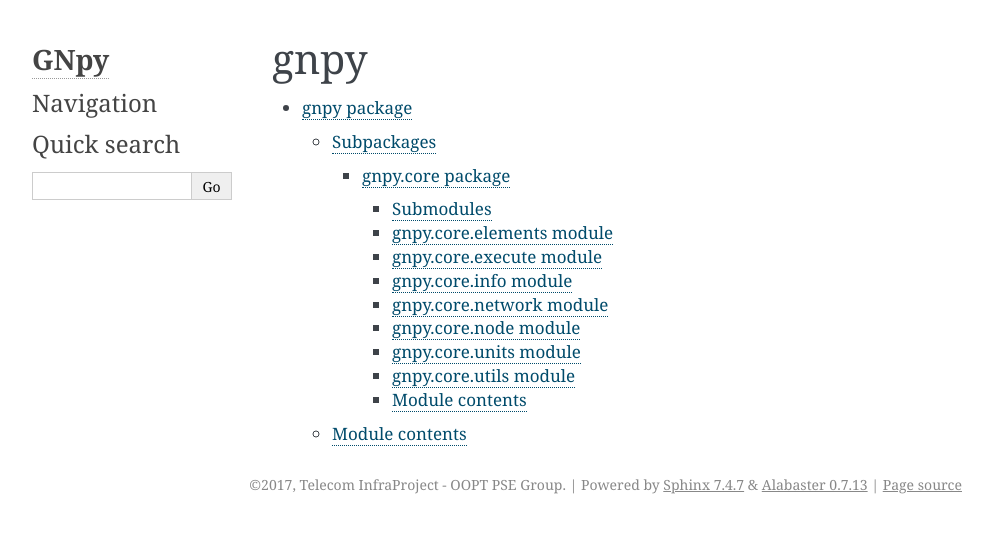
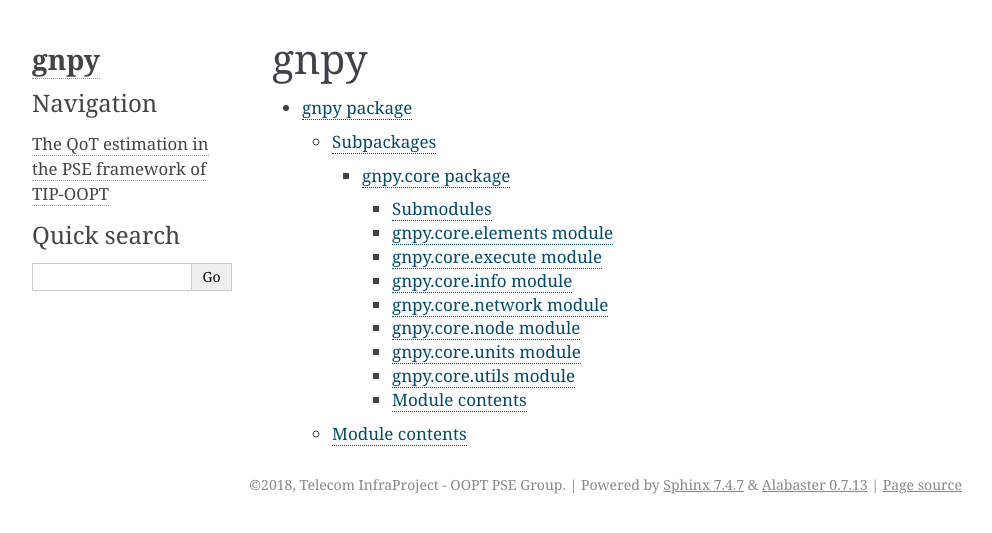
Before and after one commit to Telecominfraproject/oopt-gnpy, a Sphinx documentation site: the page built from docs/source/modules.rst, in a window 1280 px wide. Shown: the top 533 px of the page, without its empty margins (148-1140 px from the left). Built offline with Sphinx 7.4.7, drawn with Linux system fonts in a browser that asks for light colours; pages that are not in the unit, such as notebooks, are missing from menus; some of the changed lines change nothing that is shown.

Commit message:
doc fixes

```diff
--- a/docs/conf.py
+++ b/docs/conf.py
@@ -1,7 +1,7 @@
 #!/usr/bin/env python3
 # -*- coding: utf-8 -*-
 #
-# GNpy documentation build configuration file, created by
+# gnpy documentation build configuration file, created by
 # sphinx-quickstart on Mon Dec 18 14:41:01 2017.
 #
 # This file is execfile()d with the current directory set to its
@@ -47,8 +47,8 @@
 master_doc = 'index'
 
 # General information about the project.
-project = 'GNpy'
-copyright = '2017, Telecom InfraProject - OOPT PSE Group'
+project = 'gnpy'
+copyright = '2018, Telecom InfraProject - OOPT PSE Group'
 author = 'Telecom InfraProject - OOPT PSE Group'
 
 # The version info for the project you're documenting, acts as replacement for
@@ -120,7 +120,7 @@
 # -- Options for HTMLHelp output ------------------------------------------
 
 # Output file base name for HTML help builder.
-htmlhelp_basename = 'GNpydoc'
+htmlhelp_basename = 'gnpydoc'
 
 
 # -- Options for LaTeX output ---------------------------------------------
@@ -147,7 +147,7 @@
 # (source start file, target name, title,
 #  author, documentclass [howto, manual, or own class]).
 latex_documents = [
-    (master_doc, 'GNpy.tex', 'GNpy Documentation',
+    (master_doc, 'gnpy.tex', 'gnpy Documentation',
      'Telecom InfraProject - OOPT PSE Group', 'manual'),
 ]
 
@@ -157,7 +157,7 @@
 # One entry per manual page. List of tuples
 # (source start file, name, description, authors, manual section).
 man_pages = [
-    (master_doc, 'gnpy', 'GNpy Documentation',
+    (master_doc, 'gnpy', 'gnpy Documentation',
      [author], 1)
 ]
 
@@ -168,7 +168,7 @@
 # (source start file, target name, title, author,
 #  dir menu entry, description, category)
 texinfo_documents = [
-    (master_doc, 'GNpy', 'GNpy Documentation',
-     author, 'GNpy', 'One line description of project.',
+    (master_doc, 'gnpy', 'gnpy Documentation',
+     author, 'gnpy', 'One line description of project.',
      'Miscellaneous'),
 ]
--- /dev/null
+++ b/docs/model.rst
@@ -0,0 +1,146 @@
+The QoT estimation in the PSE framework of TIP-OOPT
+=======================================================
+
+QoT-E including ASE noise and NLI accumulation
+----------------------------------------------
+
+The operations of PSE simulative framework are based on the capability to
+estimate the QoT of one or more channels operating lightpaths over a given
+network route. For backbone transport networks, we can suppose that
+transceivers are operating polarization-division-multiplexed multilevel
+modulation formats with DSP-based coherent receivers, including equalization.
+For the optical links, we focus on state-of-the-art amplified and uncompensated
+fiber links, connecting network nodes including ROADMs, where add and drop
+operations on data traffic are performed. In such a transmission scenario, it
+is well accepted
+:cite:`vacondio_nonlinear_2012,bononi_modeling_2012,carena_modeling_2012,mecozzi_nonlinear_2012,secondini_analytical_2012,johannisson_perturbation_2013,dar_properties_2013,serena_alternative_2013,secondini_achievable_2013,poggiolini_gn-model_2014,dar_accumulation_2014,poggiolini_analytical_2011,savory_approximations_2013,bononi_single-_2013,johannisson_modeling_2014`
+to assume that transmission performances are limited by the amplified
+spontaneous emission (ASE) noise generated by optical amplifiers and and
+by nonlinear propagation effects: accumulation of a Gaussian disturbance
+defined as nonlinear interference (NLI) and generation of phase noise.
+State-of-the-art DSP in commercial transceivers are typically able to
+compensate for most of the phase noise through carrier-phase estimator
+(CPE) algorithms, for modulation formats with cardinality up to 16, per
+polarization state
+:cite:`poggiolini_recent_2017,schmidt_experimental_2015,fehenberger_experimental_2016`.
+So, for backbone networks covering medium-to-wide geographical areas, we
+can suppose that propagation is limited by the accumulation of two
+Gaussian disturbances: the ASE noise and the NLI. Additional impairments
+such as filtering effects introduced by ROADMs can be considered as
+additional equivalent power penalties depending on the ratio between the
+channel bandwidth and the ROADMs filters and the number of traversed
+ROADMs (hops) of the route under analysis. Modeling the two major
+sources of impairments as Gaussian disturbances, and being the receivers
+*coherent*, the unique QoT parameter determining the bit error rate
+(BER) for the considered transmission scenario is the generalized
+signal-to-noise ratio (SNR) defined as
+
+.. math::
+
+   {\text{SNR}}= L_F \frac{P_{\text{ch}}}{P_{\text{ASE}}+P_{\text{NLI}}} = L_F \left(\frac{1}{{\text{SNR}}_{\text{LIN}}}+\frac{1}{{\text{SNR}}_{\text{NL}}}\right)^{-1}
+
+
+where :math:`P_{\text{ch}}` is the channel power,
+:math:`P_{\text{ASE}}` and :math:`P_{\text{NLI}}` are the power levels of the disturbances
+in the channel bandwidth for ASE noise and NLI, respectively.
+:math:`L_F` is a parameter assuming values smaller or equal than one
+that summarizes the equivalent power penalty loss such as
+filtering effects. Note that for state-of-the art equipment, filtering
+effects can be typically neglected over routes with few hops
+:cite:`rahman_mitigation_2014,foggi_overcoming_2015`.
+
+To properly estimate :math:`P_{\text{ch}}` and :math:`P_{\text{ASE}}`
+the transmitted power at the beginning of the considered route must be
+known, and losses and amplifiers gain and noise figure, including their
+variation with frequency, must be characterized. So, the evaluation of
+:math:`{\text{SNR}}_{\text{LIN}}` *just* requires an accurate
+knowledge of equipment, which is not a trivial aspect, but it is not
+related to physical-model issues. For the evaluation of the NLI, several
+models have been proposed and validated in the technical literature
+:cite:`vacondio_nonlinear_2012,bononi_modeling_2012,carena_modeling_2012,mecozzi_nonlinear_2012,secondini_analytical_2012,johannisson_perturbation_2013,dar_properties_2013,serena_alternative_2013,secondini_achievable_2013,poggiolini_gn-model_2014,dar_accumulation_2014,poggiolini_analytical_2011,savory_approximations_2013,bononi_single-_2013,johannisson_modeling_2014`.
+The decision about which model to test within the PSE activities was
+driven by requirements of the entire PSE framework:
+
+i. the model must be *local*, i.e., related individually to each network
+element (i.e. fiber span) generating NLI, independently of preceding and
+subsequent elements; and ii. the related computational time must be compatible
+with interactive operations.
+
+So, the choice fell on the Gaussian Noise
+(GN) model with incoherent accumulation of NLI over fiber spans
+:cite:`poggiolini_gn-model_2014`. We implemented both the
+exact GN-model evaluation of NLI based on a double integral (Eq. (11) of
+:cite:`poggiolini_gn-model_2014`) and its analytical
+approximation (Eq. (120-121) of
+:cite:`poggiolini_analytical_2011`). We performed several
+validation analyses comparing results of the two implementations with
+split-step simulations over wide bandwidths
+:cite:`pilori_ffss_2017`, and results clearly showed that
+for fiber types with chromatic dispersion roughly larger than 4
+ps/nm/km, the analytical approximation ensures an excellent accuracy
+with a computational time compatible with real-time operations.
+
+The Gaussian Noise Model to evaluate the NLI
+--------------------------------------------
+
+As previously stated, fiber propagation of multilevel modulation formats
+relying on the polarization-division-multiplexing  generates impairments that
+can be summarized as  a disturbance called nonlinear interference (NLI), when
+exploiting a DSP-based coherent receiver, as in all state-of-the-art equipment.
+From a practical point of view, the NLI can be modeled as an additive Gaussian
+random process added by each fiber span, and whose strength depends on the cube
+of the input power spectral density and on the fiber-span parameters.
+
+Since the introduction in the market in 2007 of the first transponder based on
+such a transmission technique, the scientific community has intensively worked
+to define the propagation behavior of such a trasnmission technique.  First,
+the role of in-line chromatic dispersion compensation has been investigated,
+deducing that besides being not essential, it is indeed detrimental for
+performances :cite:`curri_dispersion_2008`.  Then, it has been observed that
+the fiber propagation impairments are practically summarized by the sole NLI,
+being all the other phenomena compensated for by the blind equalizer
+implemented in the receiver DSP :cite:`carena_statistical_2010`.  Once these
+assessments have been accepted by the community, several prestigious research
+groups have started to work on deriving analytical models able to estimating
+the NLI accumulation, and consequentially the generalized SNR that sets the
+BER, according to the transponder BER vs. SNR performance.  Many models
+delivering different levels of accuracy have been developed and validated. As
+previously clarified, for the purposes of the PSE framework, the  GN-model with
+incoherent accumulation of NLI over fiber spans has been selected as adequate.
+The reason for such a choice is first such a model being a "local" model, so
+related to each fiber spans, independently of the preceding and succeeding
+network elements. The other model characteristic driving the choice is the
+availability of a closed form for the model, so permitting a real-time
+evaluation, as required by the PSE framework.  For a detailed derivation of the
+model, please refer to :cite:`poggiolini_analytical_2011`, while a qualitative
+description can be summarized as in the following.  The GN-model assumes that
+the channel comb propagating in the fiber is well approximated by unpolarized
+spectrally shaped Gaussian noise. In such a scenario, supposing to rely - as in
+state-of-the-art equipment - on a receiver entirely compensating for linear
+propagation effects, propagation in the fiber only excites the four-wave mixing
+(FWM) process among the continuity of the tones occupying the bandwidth. Such a
+FWM generates an unpolarized complex Gaussian disturbance in each spectral slot
+that can be easily evaluated extending the FWM theory from a set of discrete
+tones - the standard FWM theory introduced back in the 90s by Inoue
+:cite:`Innoue-FWM`- to a continuity of tones, possibly spectrally shaped.
+Signals propagating in the fiber are not equivalent to Gaussian noise, but
+thanks to the absence of in-line compensation for choromatic dispersion, the
+become so, over short distances.  So, the Gaussian noise model with incoherent
+accumulation of NLI has estensively proved to be a quick yet accurate and
+conservative tool to estimate propagation impairments of fiber propagation.
+Note that the GN-model has not been derived with the aim of an *exact*
+performance estimation, but to pursue a conservative performance prediction.
+So, considering these characteristics, and the fact that the NLI is always a
+secondary effect with respect to the ASE noise accumulation, and - most
+importantly - that typically linear propagation parameters (losses, gains and
+noise figures) are known within a variation range, a QoT estimator based on the
+GN model is adequate to deliver performance predictions in terms of a
+reasonable SNR range, rather than an exact value.  As final remark, it must be
+clarified that the GN-model is adequate to be used when relying on a relatively
+narrow bandwidth up to few THz. When exceeding such a bandwidth occupation, the
+GN-model must be generalized introducing the interaction with the Stimulated
+Raman Scattering in order to give a proper estimation for all channels
+:cite:`cantono2018modeling`.  This will be the main upgrade required within the
+PSE framework.
+
+.. bibliography:: biblio.bib
```
